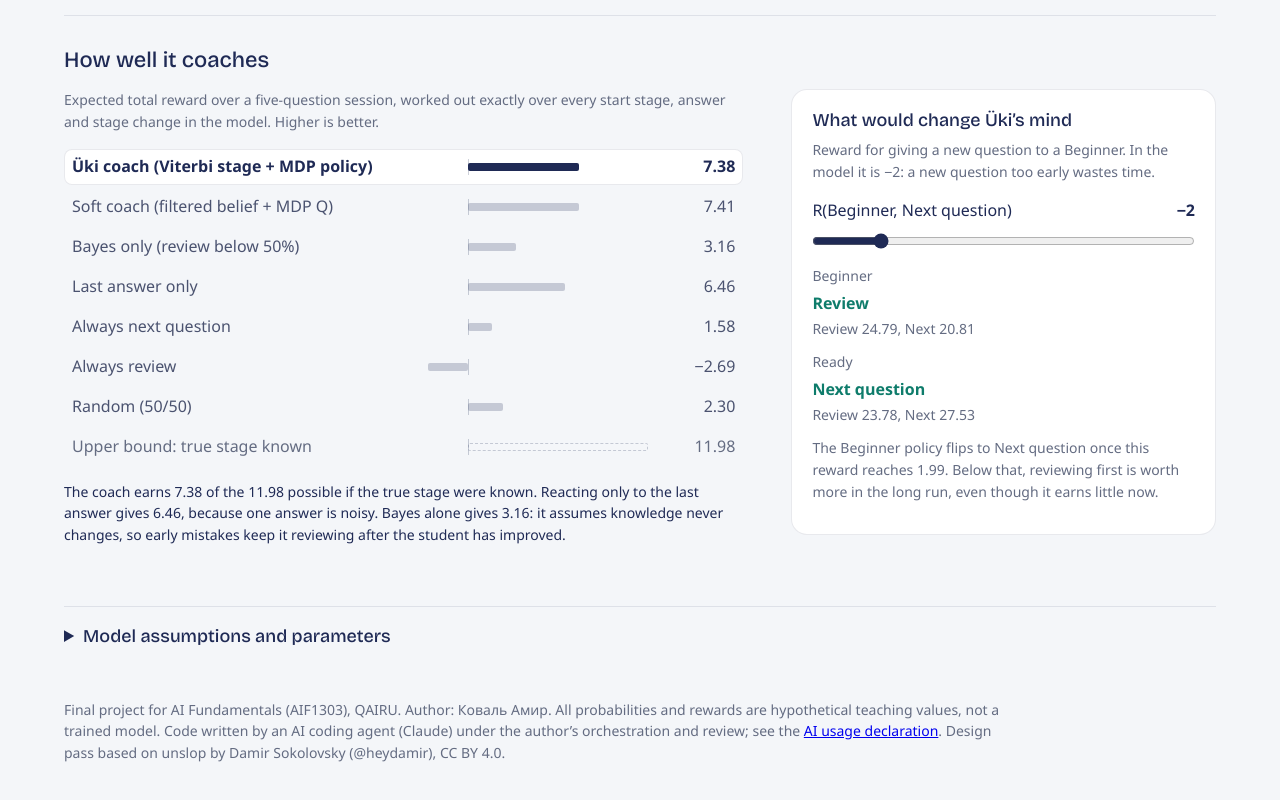
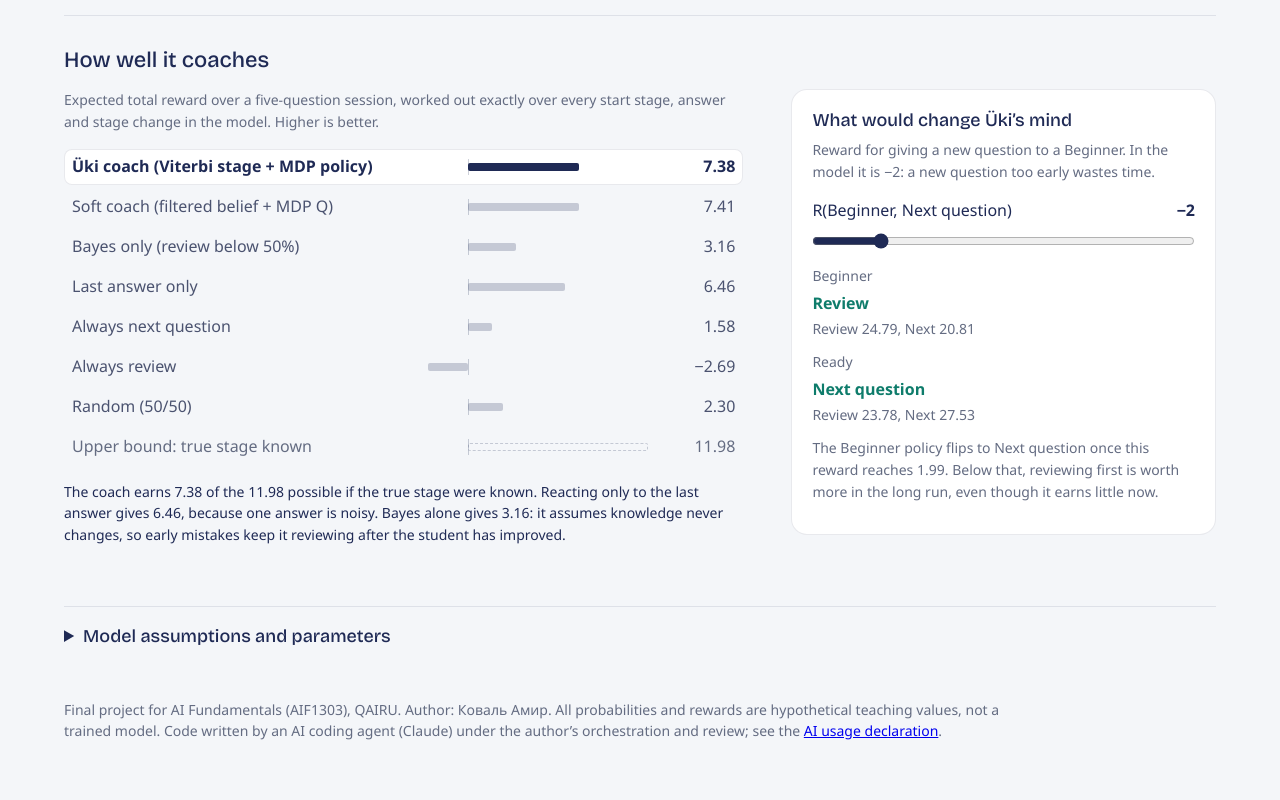
Before and after one commit to wypas0/uki-coach, a plain HTML site: page index.html in a window 1280 px wide. Shown: the part 1330-2130 px from the top of the page. Drawn offline with nearby package versions, Linux system fonts and the light colour scheme; a web font is replaced by a local one.

Commit message:
Update AI usage declaration and design credits

```diff
--- a/index.html
+++ b/index.html
@@ -110,7 +110,7 @@
 </main>
 
 <footer class="foot">
-  <p>Final project for AI Fundamentals (AIF1303), QAIRU. Author: Коваль Амир. All probabilities and rewards are hypothetical teaching values, not a trained model. Code written by an AI coding agent (Claude) under the author’s orchestration and review; see the <a href="https://github.com/wypas0/uki-coach/blob/main/AI_USAGE.md">AI usage declaration</a>. Design pass based on unslop by Damir Sokolovsky (@heydamir), CC BY 4.0.</p>
+  <p>Final project for AI Fundamentals (AIF1303), QAIRU. Author: Коваль Амир. All probabilities and rewards are hypothetical teaching values, not a trained model. Code written by an AI coding agent (Claude) under the author’s orchestration and review; see the <a href="https://github.com/wypas0/uki-coach/blob/main/AI_USAGE.md">AI usage declaration</a>.</p>
 </footer>
 
 <script type="module" src="app.mjs"></script>
--- a/styles.css
+++ b/styles.css
@@ -1,4 +1,4 @@
-/* Üki Coach. Direction (unslop pass):
+/* Üki Coach. Design direction:
    Product: a five-question quiz coach that shows how Bayes, an HMM and an MDP decide when to review.
    Character: patient, exact, a little playful.
    World: a graded exam sheet, ink on paper with the teacher's margin notes.
```
Also changed, not shown: 4 other files.
